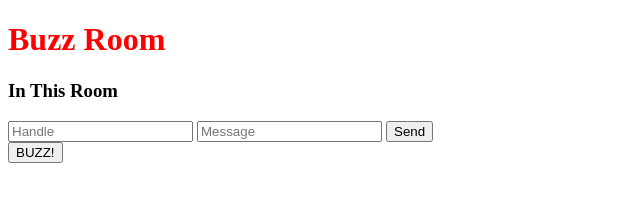
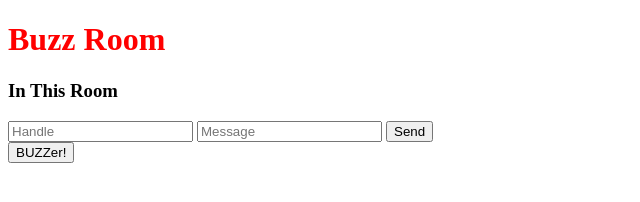
Before and after one commit to tbird654/chattestapp, a website: page public/index.html in a window 1280 px wide. Shown: the full height of the page, 0-640 px from the left. Drawn offline with nearby package versions, Linux system fonts and the light colour scheme; no server answers.

Commit message:
test commit

```diff
--- a/public/index.html
+++ b/public/index.html
@@ -35,7 +35,7 @@
         </div>
 
         <div id="buzzer">
-            <button id="buzz">BUZZ!</button>
+            <button id="buzz">BUZZer!</button>
         </div>
 
 
```
